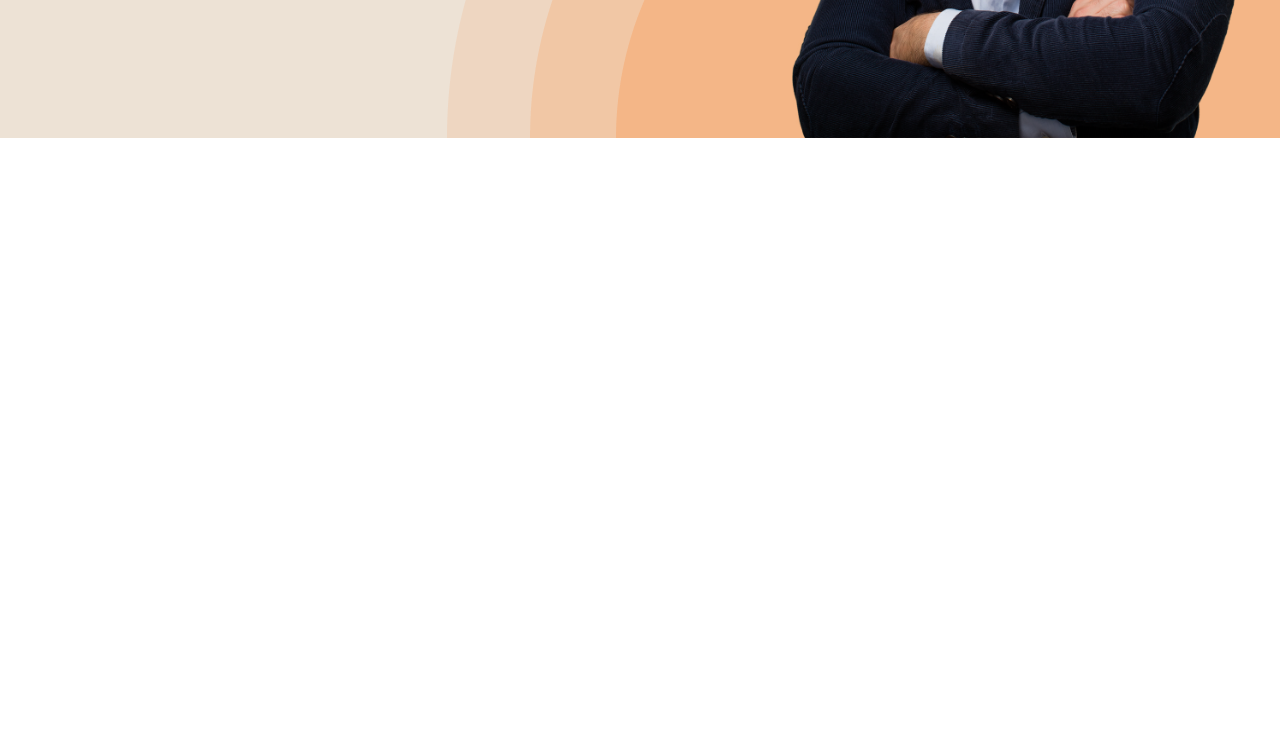
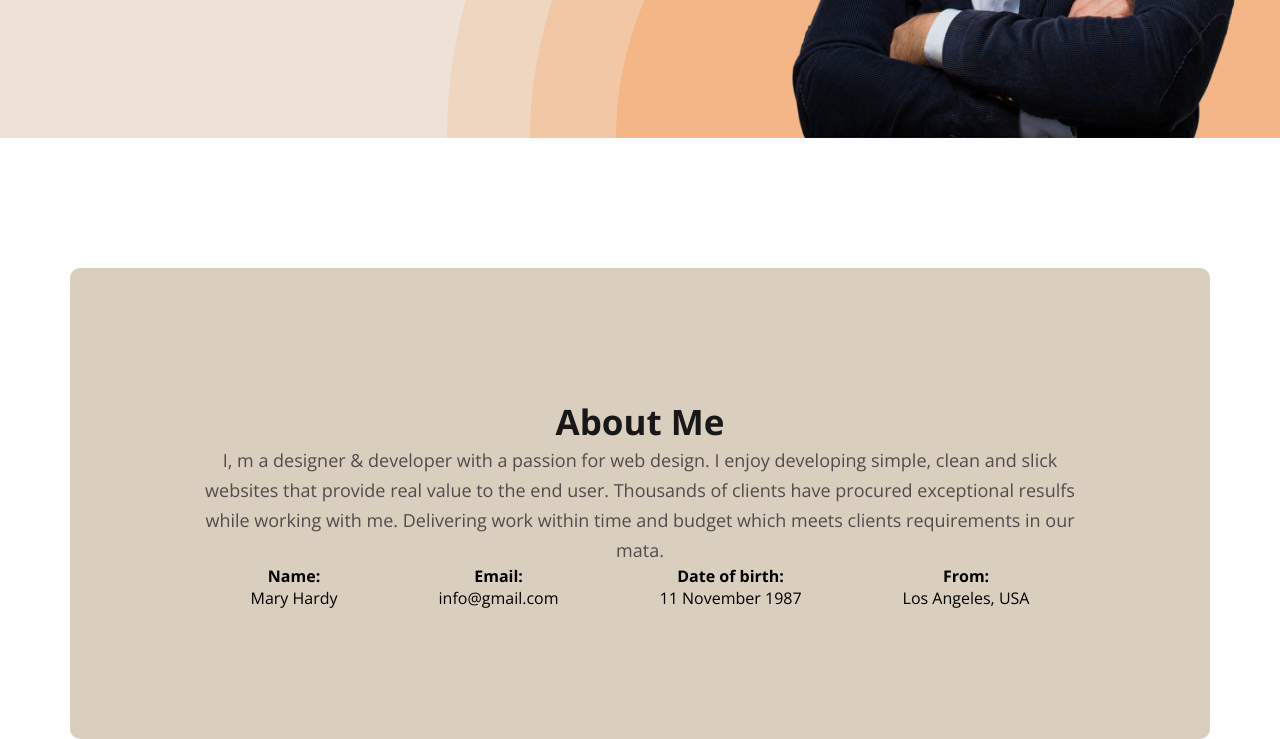
Before and after one commit to Farha34/devloper-portfolio, a plain HTML site: page index.html in a window 1280 px wide. Shown: the part 555-1294 px from the top of the page. Before the commit the page ends 800 px from the top, so only its background shows below. Drawn offline with nearby package versions, Linux system fonts and the light colour scheme.

Commit message:
added about code

```diff
--- a/index.html
+++ b/index.html
@@ -38,7 +38,35 @@
         </div>
     </header>
     <main>
+        <section class="about">
+            <h3 class="section-title">About Me</h3>
+            <p class="section-description">
+                I, m a designer & developer with a passion for web design. I enjoy developing simple, clean and slick websites that provide real value to the end user. Thousands of clients have procured exceptional resulfs while working with me. Delivering work within time and budget which meets clients requirements in our mata.</p>
 
+                <div class="about-info-container">
+                    <div class="about-info">
+                        <h4 class="info-title">Name:
+                            </h4>
+                        <p class="info-description"> Mary Hardy</p>
+                    </div>
+                    <div class="about-info">
+                        <h4 class="info-title">Email:
+                           </h4>
+                        <p class="info-description"> info@gmail.com</p>
+                    </div>
+                    <div class="about-info">
+                        <h4 class="info-title">Date of birth:
+                            </h4>
+                        <p class="info-description">11 November 1987</p>
+                    </div>
+                    <div class="about-info">
+                        <h4 class="info-title">From:
+                            </h4>
+                        <Los class="info-description">Los Angeles, USA</p>
+                    </div>
+
+                </div>
+        </section>
     </main>
     <footer>
 
--- a/style.css
+++ b/style.css
@@ -1,7 +1,8 @@
-*{
+* {
     margin: 0;
     padding: 0;
 }
+
 /* common shared style */
 body {
     font-family: 'Open Sans', sans-serif;
@@ -21,13 +22,35 @@ body {
     font-size: 20px;
     font-weight: 700;
     padding: 15px 35px;
-    margin: 5px 30px ;
+    margin: 5px 30px;
 
 }
-.button-primary:hover{
+
+.button-primary:hover {
     color: black;
     cursor: pointer;
 }
+
+.section-title {
+    color: #181818;
+    text-align: center;
+
+    font-size: 35px;
+    font-style: normal;
+    font-weight: 700;
+    line-height: normal;
+}
+
+.section-description {
+    color: #514b4b;
+    text-align: center;
+
+    font-size: 18px;
+    font-style: normal;
+    font-weight: 400;
+    line-height: 30px;
+}
+
 /* nav relatted style */
 nav {
     display: flex;
@@ -60,39 +83,66 @@ nav a {
 }
 
 /* header related style */
-.header{
-  background-color: rgb(237, 226, 213);
-  background-image: url(./images/header_bg.png);
-  background-repeat: no-repeat;
-  background-position: bottom right;
+.header {
+    background-color: rgb(237, 226, 213);
+    background-image: url(./images/header_bg.png);
+    background-repeat: no-repeat;
+    background-position: bottom right;
 
 }
-.banner{
+
+.banner {
     padding: 30px 30px 0px 150px;
     display: flex;
     align-items: center;
     justify-content: space-between;
 }
-.banner-content{
-    max-width: 500px ;
+
+.banner-content {
+    max-width: 500px;
 }
-.profile-picture{
+
+.profile-picture {
     width: 500px;
     height: 600px;
 
 }
 
-.banner-greeting{
+.banner-greeting {
     font-size: 24px;
     margin-bottom: 0px;
 }
-.banner-heading{
+
+.banner-heading {
     font-size: 85px;
     width: 700px;
     margin-top: 4px;
     margin-bottom: 20px;
 }
-.banner-dis{
+
+.banner-dis {
     font-size: 20px;
     margin-top: 0px;
 }
+/* main section */
+main{
+    max-width: 1140px;
+    margin: 0 auto;
+}
+
+
+.about {
+    padding: 130px;
+    border-radius: 10px;
+    background-color: rgba(215, 203, 186, 0.927);
+    margin-top: 130px ;
+
+
+}
+.about-info-container{
+    display: flex;
+    justify-content: space-around;
+}
+.about-info{
+    text-align: center;
+}
```
